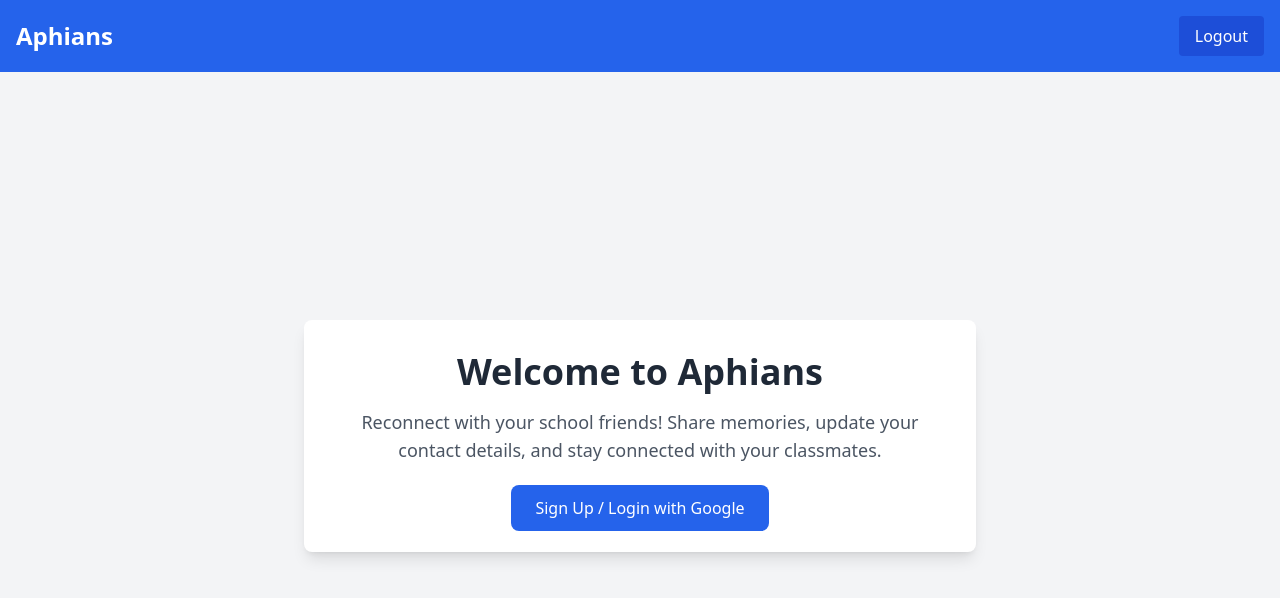
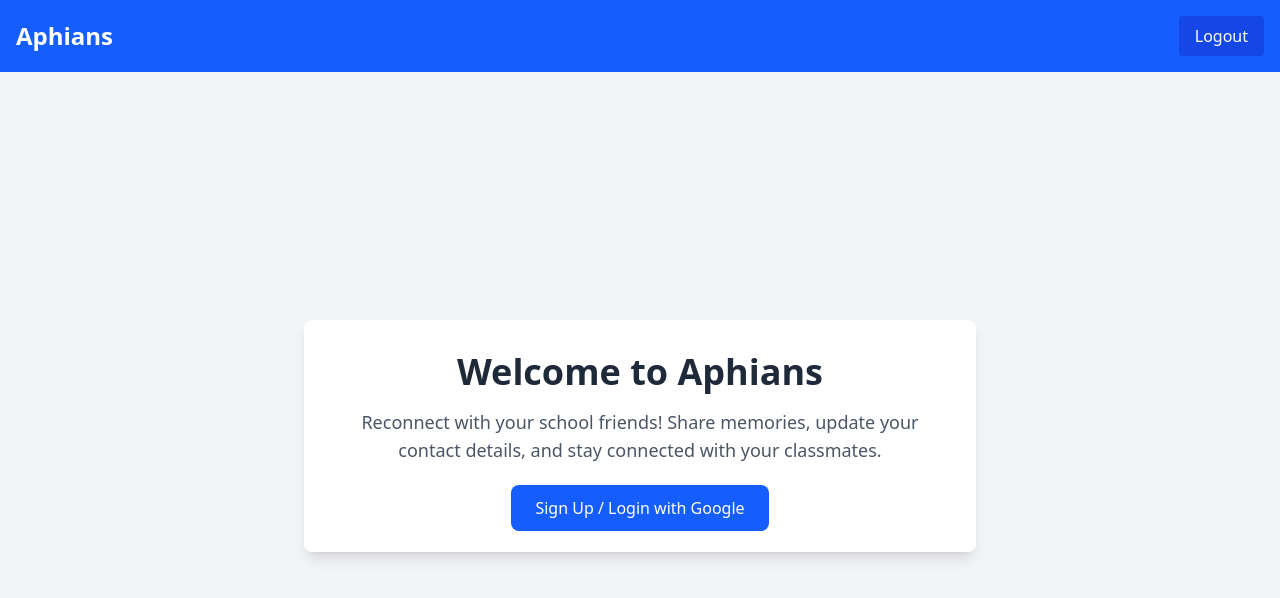
Before and after one commit to mukuld/aphians, a React (Vite) app in the folder client/: page /aphians in a window 1280 px wide. Shown: the top 598 px of the page. Built offline with nearby package versions, Linux system fonts and the light colour scheme; no server answers.

Commit message:
Migrating from Tailwind CDN to installed Tailwind. And adding Footer.

```diff
--- a/client/index.html
+++ b/client/index.html
@@ -4,10 +4,11 @@
     <meta charset="UTF-8" />
     <meta name="viewport" content="width=device-width, initial-scale=1.0" />
     <title>Aphians</title>
-    <script src="https://cdn.tailwindcss.com"></script>
+    <!-- <script src="https://cdn.tailwindcss.com"></script> -->
   </head>
   <body>
     <div id="root"></div>
+    <div id="root" class="bg-red-500"></div>
     <script type="module" src="/src/index.jsx"></script>
   </body>
   </html>
--- a/client/package.json
+++ b/client/package.json
@@ -2,6 +2,7 @@
   "name": "client",
   "version": "1.0.0",
   "private": true,
+  "type": "module",
   "scripts": {
     "start": "vite --host",
     "start:debug": "vite --debug --logLevel info",
@@ -13,7 +14,11 @@
     "react-router-dom": "^7.5.3"
   },
   "devDependencies": {
+    "@tailwindcss/postcss": "^4.1.6",
     "@vitejs/plugin-react": "^4.0.0",
+    "autoprefixer": "^10.4.21",
+    "postcss": "^8.5.3",
+    "tailwindcss": "^4.1.6",
     "vite": "^5.0.0"
   }
 }
--- /dev/null
+++ b/client/postcss.config.js
@@ -0,0 +1,6 @@
+export default {
+    plugins: {
+      '@tailwindcss/postcss': {},
+      autoprefixer: {},
+    },
+  }
--- a/client/src/App.jsx
+++ b/client/src/App.jsx
@@ -1,10 +1,72 @@
+// import React, { useState, useEffect } from 'react';
+// import { BrowserRouter as Router, Route, Routes, Navigate } from 'react-router-dom';
+// import LandingPage from './components/LandingPage';
+// import ProfileForm from './components/ProfileForm';
+// import ProfilePage from "./components/ProfilePage";
+// import CommunityHub from './components/CommunityHub';
+
+
+// const App = () => {
+//   const [currentUser, setCurrentUser] = useState(null);
+
+//   useEffect(() => {
+//     const fetchCurrentUser = async () => {
+//       try {
+//         const response = await fetch('/aphians/api/auth/current', {
+//           credentials: 'include'
+//         });
+//         if (response.ok) {
+//           const data = await response.json();
+//           if (data.isAuthenticated) {
+//             setCurrentUser(data.user);
+//             console.log('App.jsx: Current user fetched:', data.user); // Log to verify
+//           } else {
+//             setCurrentUser(null); // Corrected: `nul` to `null`
+//             console.log("App.jsx: No active session found or user not authenticated.");
+//           }
+//         } else {
+//           console.log("App.jsx: Failed to fetch current user or no active session found (response not ok):", response.status);
+//           setCurrentUser(null); // Ensure currentUser is null if fetch fails or isn't authenticated
+//         }
+//       } catch (err) {
+//         console.error('Error fetching current user:', err);
+//         setCurrentUser(null); // Ensure currentUser is null on network/parsing error
+//       }
+//     };
+//     fetchCurrentUser();
+//   }, []);
+
+//   return (
+//     <Router>
+//       <Routes>
+//         {/* Landing page (e.g., for login/registration) */}
+//         <Route path="/aphians" element={<LandingPage />} />
+
+//         {/* Route for viewing any profile by ID */}
+//         <Route path="/aphians/profile/:userId" element={<ProfilePage currentUser={currentUser} />} />
+
+//         {/* Route for editing the current user's profile */}
+//         {/* Changed from "/aphians/profile" to "/aphians/edit-profile" */}
+//         <Route path="/aphians/edit-profile" element={<ProfileForm currentUser={currentUser} />} />
+
+//         {/* Route for the main community hub */}
+//         <Route path="/aphians/community" element={<CommunityHub currentUser={currentUser} />} />
+
+//         {/* Fallback for any unmatched routes - redirects to the landing page */}
+//         <Route path="*" element={<Navigate to="/aphians" />} />
+//       </Routes>
+//     </Router>
+//   );
+// };
+
+// export default App;
+
 import React, { useState, useEffect } from 'react';
    import { BrowserRouter as Router, Route, Routes, Navigate } from 'react-router-dom';
    import LandingPage from './components/LandingPage';
    import ProfileForm from './components/ProfileForm';
-import ProfilePage from "./components/ProfilePage";
+   import ProfilePage from './components/ProfilePage';
    import CommunityHub from './components/CommunityHub';
-
 
    const App = () => {
      const [currentUser, setCurrentUser] = useState(null);
@@ -19,43 +81,35 @@ const App = () => {
              const data = await response.json();
              if (data.isAuthenticated) {
                setCurrentUser(data.user);
-            console.log('App.jsx: Current user fetched:', data.user); // Log to verify
+               console.log('App.jsx: Current user fetched:', data.user);
              } else {
-            setCurrentUser(null); // Corrected: `nul` to `null`
+               setCurrentUser(null);
                console.log("App.jsx: No active session found or user not authenticated.");
              }
            } else {
              console.log("App.jsx: Failed to fetch current user or no active session found (response not ok):", response.status);
-          setCurrentUser(null); // Ensure currentUser is null if fetch fails or isn't authenticated
+             setCurrentUser(null);
            }
          } catch (err) {
            console.error('Error fetching current user:', err);
-        setCurrentUser(null); // Ensure currentUser is null on network/parsing error
+           setCurrentUser(null);
          }
        };
        fetchCurrentUser();
      }, []);
 
      return (
+       <div className="min-h-screen text-blue-500">
          <Router>
            <Routes>
-        {/* Landing page (e.g., for login/registration) */}
              <Route path="/aphians" element={<LandingPage />} />
-
-        {/* Route for viewing any profile by ID */}
              <Route path="/aphians/profile/:userId" element={<ProfilePage currentUser={currentUser} />} />
-
-        {/* Route for editing the current user's profile */}
-        {/* Changed from "/aphians/profile" to "/aphians/edit-profile" */}
              <Route path="/aphians/edit-profile" element={<ProfileForm currentUser={currentUser} />} />
-
-        {/* Route for the main community hub */}
              <Route path="/aphians/community" element={<CommunityHub currentUser={currentUser} />} />
-
-        {/* Fallback for any unmatched routes - redirects to the landing page */}
              <Route path="*" element={<Navigate to="/aphians" />} />
            </Routes>
          </Router>
+       </div>
      );
    };
 
--- /dev/null
+++ b/client/src/components/Footer.jsx
@@ -0,0 +1,14 @@
+import React from 'react';
+import { Link } from 'react-router-dom';
+
+const Footer = () => {
+    return (
+© 2025 Aphians. All rights reserved.
+
+Home Connect Profile
+
+); };
+
+
+
+export default Footer;
--- /dev/null
+++ b/client/src/index.css
@@ -0,0 +1,4 @@
+@import "tailwindcss";
+/* @tailwind base;
+    @tailwind components;
+    @tailwind utilities; */
--- a/client/src/index.jsx
+++ b/client/src/index.jsx
@@ -1,6 +1,7 @@
 import React from 'react';
 import ReactDOM from 'react-dom/client';
 import App from './App';
+import "./index.css";
 
 console.log('Initializing Aphians Client Portal');
 const root = ReactDOM.createRoot(document.getElementById('root'));
--- /dev/null
+++ b/client/tailwind.config.js
@@ -0,0 +1,11 @@
+/** @type {import('tailwindcss').Config} */
+export default {
+    content: [
+      "./index.html",
+      "./src/**/*.{js,ts,jsx,tsx}",
+    ],
+    theme: {
+      extend: {},
+    },
+    plugins: [],
+  }
--- a/client/vite-config.js
+++ b/client/vite-config.js
@@ -1,9 +1,19 @@
 import { defineConfig } from 'vite';
 import react from '@vitejs/plugin-react';
+import tailwindcss from '@tailwindcss/vite'
 
 export default defineConfig({
   base: '/aphians',
   plugins: [react()],
+  css: { // Add this css block
+    postcss: {
+      plugins: [
+        tailwindcss(),
+        require('@tailwindcss/postcss'), // Use require here
+        require('autoprefixer'),         // Use require here
+      ],
+    },
+  },
   server: {
     host: '0.0.0.0',
     port: 5173,
```
Also changed, not shown: 1 other file (tests, documents, lock files or other folders). Lines whose indentation alone changed are shown as unchanged.
